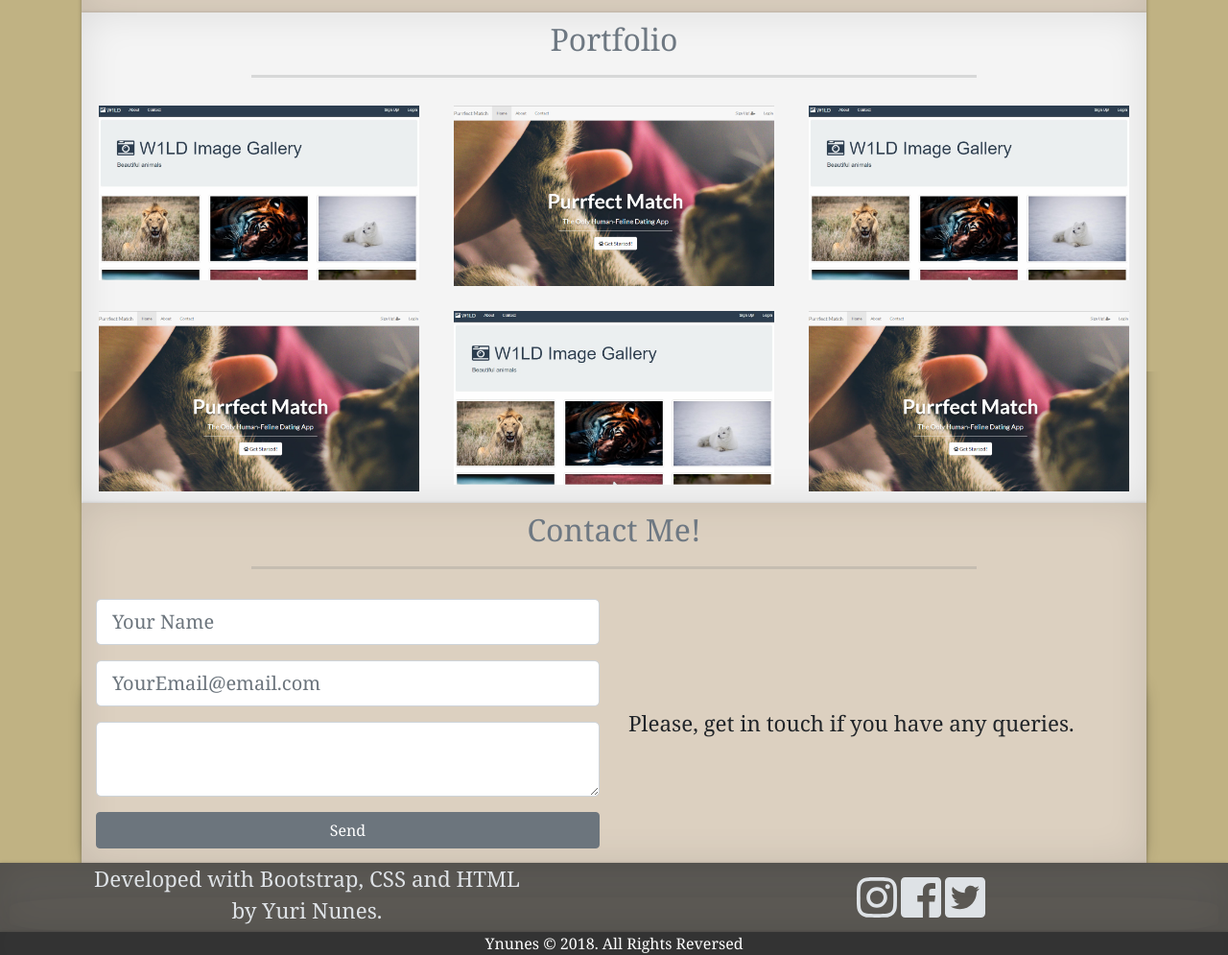
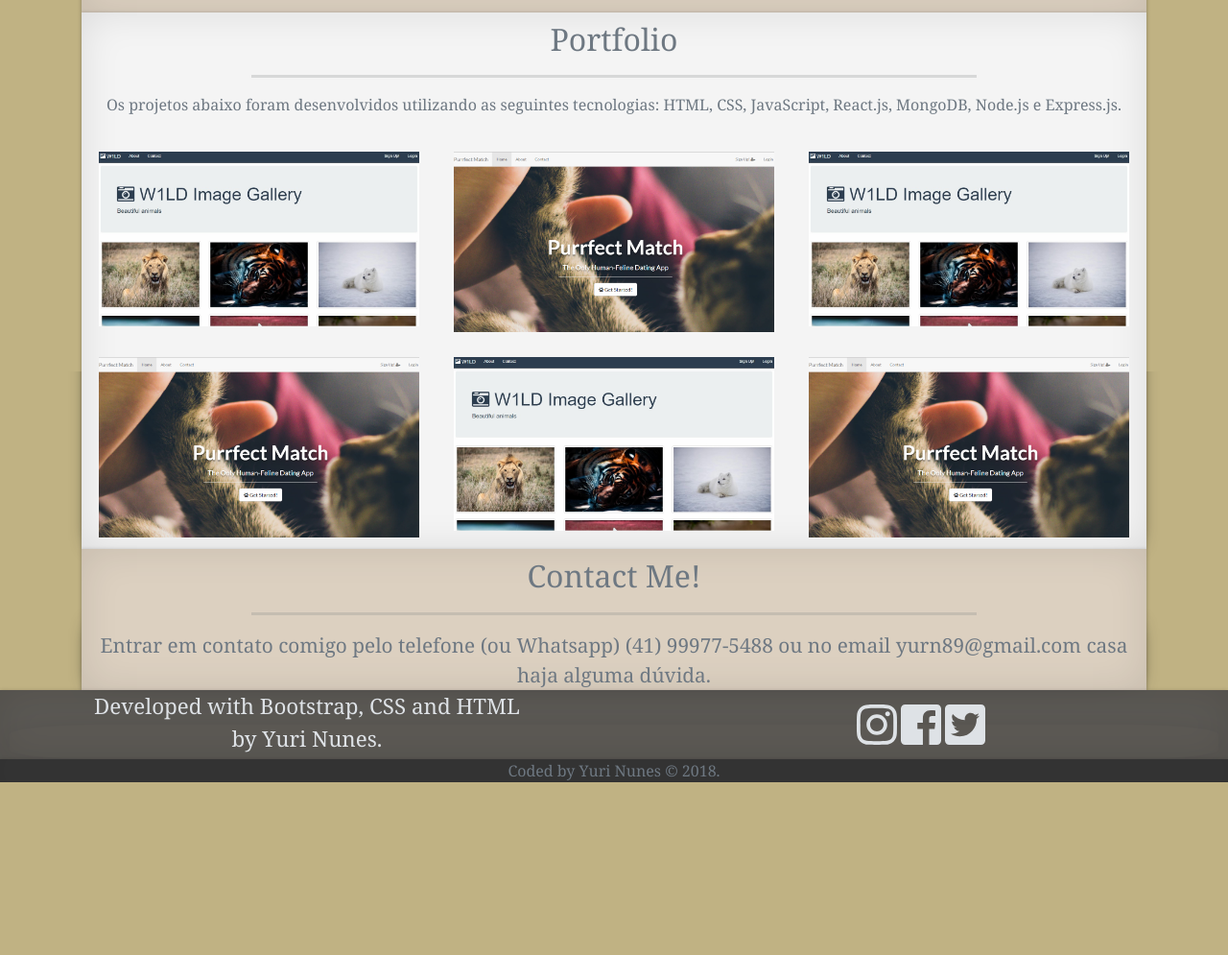
Before and after one commit to yurinunes/portfolio, a plain HTML site: page index.html in a window 1280 px wide. Shown: the part 413-1408 px from the top of the page at 96% size. After the commit the page ends 1228 px from the top, so only its background shows below. Drawn offline with nearby package versions, Linux system fonts and the light colour scheme.

Commit message:
Mudancas na parte de contato

```diff
--- a/css/port.css
+++ b/css/port.css
@@ -51,7 +51,7 @@ a:hover {
 
 }
 
-.sectionHeader h2 {
+.sectionHeader h2,p {
 	color: #6e7882;
 
 }
@@ -198,3 +198,8 @@ padding-bottom: 15px;
  	font-size: 3em;
  	color: #dee2e6;
  }
+
+#contatoTexto {
+	text-align: center;
+	font-size: 1.3em;
+}
--- a/index.html
+++ b/index.html
@@ -37,7 +37,7 @@
 		<div class="row flex" id="row1">
 			<div class="col-lg-8 col-md-8 col-sm-12 " id = "description">
 				<!-- <br> <br> -->
-				<p id="titulo">Full-Stack Desenvolvedor Web (MERN)</p>
+				<p id="titulo">Desenvolvedor Web Full-Stack (MERN)</p>
 				<hr class="hr">
 				<p>Desenvolvedor Full-Stack. Fluente em inglês e português com conhecimentos intermediários em espanhol. Higher Certificate (equivalente a tecnólogo no Brasil) em Ciências da Computação pela Faculcade CCT, e Certificado em Computação e Multimídia pela Faculdade Dorset College, ambas em Dublin, Irlanda. 3 anos de experiência em atendimento ao cliente trabalhando como Recepcionista de Hotel, atendendo tanto em inglês quanto em português e eventualmente em espanhol.  </p>
 				<hr class='hr'>
@@ -53,6 +53,9 @@
 			<div class="sectionHeader">
 				<h2>Portfolio</h2>
 				<span></span>
+				<p>Os projetos abaixo foram desenvolvidos utilizando as seguintes tecnologias: HTML, CSS, JavaScript, React.js, MongoDB, Node.js e Express.js.</p>
+				<br>
+				<!-- <hr> -->
 			</div>
 			<div class="row flex" id = "portfolioWork">
 				<div class="col-lg-4 col-sm-6">
@@ -83,8 +86,11 @@
 					<h2>Contact Me!</h2>
 					<span></span>
 				</div>
-				<form>
-					<div class="row flex">
+				<div>
+				<p id="contatoTexto">Entrar em contato comigo pelo telefone (ou Whatsapp) (41) 99977-5488 ou no email yurn89@gmail.com casa haja alguma dúvida.</p>
+				</div>
+				<!-- <form>
+					 <div class="row flex">
 						<div class="col-lg-6 col-md-6 col-sm-8 right" id="contactMeForm">
 	       					<div class="form-group">
 	         					<input type="text" class="form-control form-control-lg" placeholder="Your Name" name="">
@@ -93,17 +99,15 @@
 	         					<input type="email" class="form-control form-control-lg" placeholder="YourEmail@email.com" name="email">
 	       					</div>
 	      					<div class="form-group">
-	         					<textarea class="form-control form-control-lg">
-
-	         					</textarea>
+	         					<textarea class="form-control form-control-lg"></textarea>
 	       					</div>
-	       					<input type="submit" class="btn btn-secondary btn-block" value="Send" name="">
+	       					<input type="submit" class="btn btn-secondary btn-block" value="Enviar e-mail" name="">
 						</div>
 						<div class="col-lg-6 col-md-6 col-sm-4" id="contactMeP">
-								<p>Please, get in touch if you have any queries.</p>
+								<p>Por favor, entrar em contato caso haja qualquer dúvida.</p>
 							</div>
 					</div>
-				</form>
+				</form>	 -->
 			</div>
 		</div>
 	</div>
@@ -124,7 +128,7 @@
 
 <div id="copyright" class="shadowEffect">
 	<div>
-	<p>Ynunes © 2018. All Rights Reversed</p>
+	<p> Coded by Yuri Nunes © 2018.</p>
 	</div>
 </div>
 
```
